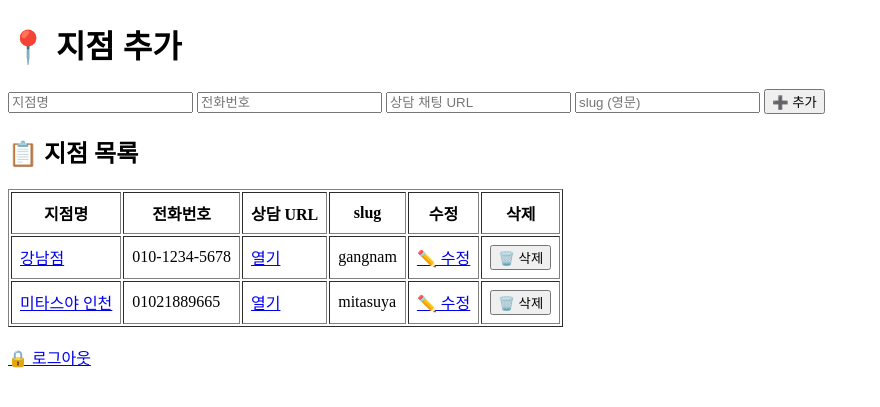
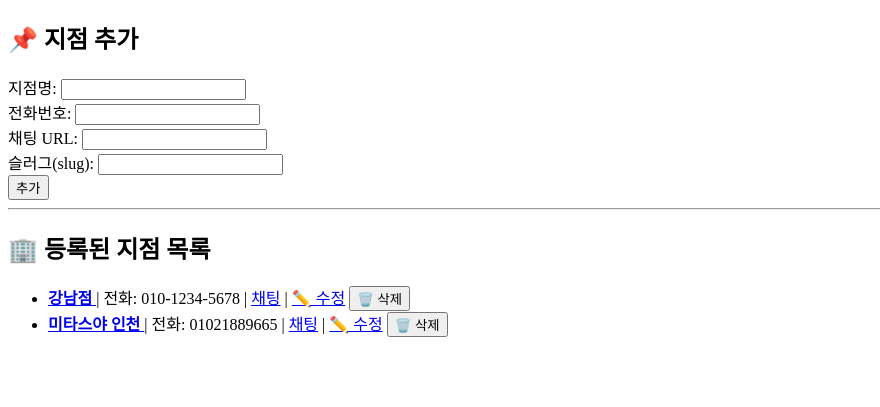
Before and after one commit to choiwonkyu/flask-qr-app, a Flask app: page /admin/add in a window 1280 px wide. Shown: the top 407 px of the page, without its empty margins (0-880 px from the left). Run offline with Flask 3, Linux system fonts and the light colour scheme; the visitor is signed in with stand-in values (Sample User, id 1); data comes from the database, SQL or seed files in the repository.

```diff
--- a/templates/add_branch.html
+++ b/templates/add_branch.html
@@ -1,3 +1,4 @@
+<!-- templates/add_branch.html -->
 <!DOCTYPE html>
 <html lang="ko">
 <head>
@@ -5,49 +6,38 @@
     <title>지점 관리</title>
 </head>
 <body>
-    <h1>📍 지점 추가</h1>
-
-    <form method="POST">
-        <input type="text" name="name" placeholder="지점명" required>
-        <input type="text" name="phone" placeholder="전화번호" required>
-        <input type="text" name="chat_url" placeholder="상담 채팅 URL" required>
-        <input type="text" name="slug" placeholder="slug (영문)" required>
-        <button type="submit">➕ 추가</button>
+    <h2>📌 지점 추가</h2>
+    <form method="POST" action="{{ url_for('add_branch_page') }}">
+        <label>지점명: <input type="text" name="name" required></label><br>
+        <label>전화번호: <input type="text" name="phone" required></label><br>
+        <label>채팅 URL: <input type="text" name="chat_url" required></label><br>
+        <label>슬러그(slug): <input type="text" name="slug" required></label><br>
+        <button type="submit">추가</button>
     </form>
 
-    <h2>📋 지점 목록</h2>
-    <table border="1" cellpadding="8">
-        <tr>
-            <th>지점명</th>
-            <th>전화번호</th>
-            <th>상담 URL</th>
-            <th>slug</th>
-            <th>수정</th>
-            <th>삭제</th>
-        </tr>
+    <hr>
+
+    <h2>🏢 등록된 지점 목록</h2>
+    {% if branches %}
+        <ul>
             {% for branch in branches %}
-        <tr>
-            <td>
+                <li>
+                    <strong>
                         <a href="{{ url_for('branch_page', slug=branch['slug']) }}" target="_blank">
                             {{ branch['name'] }}
                         </a>
-            </td>
-            <td>{{ branch['phone'] }}</td>
-            <td><a href="{{ branch['chat_url'] }}" target="_blank">열기</a></td>
-            <td>{{ branch['slug'] }}</td>
-            <td>
+                    </strong> |
+                    전화: {{ branch['phone'] }} |
+                    <a href="{{ branch['chat_url'] }}" target="_blank">채팅</a> |
                     <a href="{{ url_for('edit_branch', slug=branch['slug']) }}">✏️ 수정</a>
-            </td>
-            <td>
-                <form method="POST" action="{{ url_for('delete_branch', slug=branch['slug']) }}">
-                    <button type="submit" onclick="return confirm('삭제하시겠습니까?')">🗑️ 삭제</button>
+                    <form method="POST" action="{{ url_for('delete_branch_route', slug=branch['slug']) }}" style="display:inline;">
+                        <button type="submit" onclick="return confirm('정말 삭제하시겠습니까?');">🗑️ 삭제</button>
                     </form>
-            </td>
-        </tr>
+                </li>
             {% endfor %}
-    </table>
-
-    <br>
-    <a href="{{ url_for('logout') }}">🔒 로그아웃</a>
+        </ul>
+    {% else %}
+        <p>등록된 지점이 없습니다.</p>
+    {% endif %}
 </body>
 </html>
```
Lines whose indentation alone changed are shown as unchanged.
